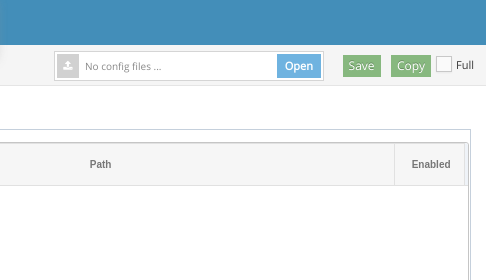
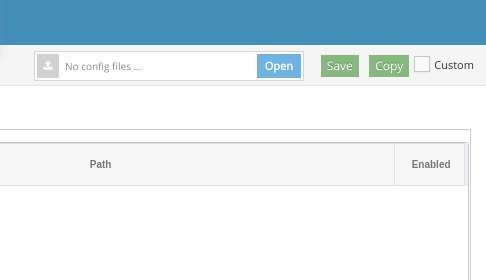
Before and after one commit to xieguozhong/opencoreConfiguratorOnline, a plain HTML site: page index.html in a window 1280 px wide. Shown: the top 280 px of the page, 794-1280 px from the left. Drawn offline with Linux system fonts and the light colour scheme.

Commit message:
改Full 为 Custom

```diff
--- a/index.html
+++ b/index.html
@@ -171,7 +171,7 @@
 							<li class="active">{{root}}</li>
 						</ul><!-- /.breadcrumb -->
 
-						<div class="nav-search" style="width:270px;margin-right: 140px" >
+						<div class="nav-search" style="width:270px;margin-right: 160px" >
 							<input type="file" id="id-input-file-2" />
 						</div><!-- /.nav-search -->
                         <div class="pull-right">
@@ -180,7 +180,7 @@
                             <button class="btn btn-minier btn-success" onclick="copyPlist();">{{lang.copy}}</button>&nbsp;
 							<label class="mintip" :title="title.PlatformInfo.configisfull">
 								<input v-model="configisfull" type="checkbox" class="ace" />
-								<span class="lbl"> Full</span>
+								<span class="lbl"> Custom</span>
 							</label>
                         </div>
 					</div>
```
